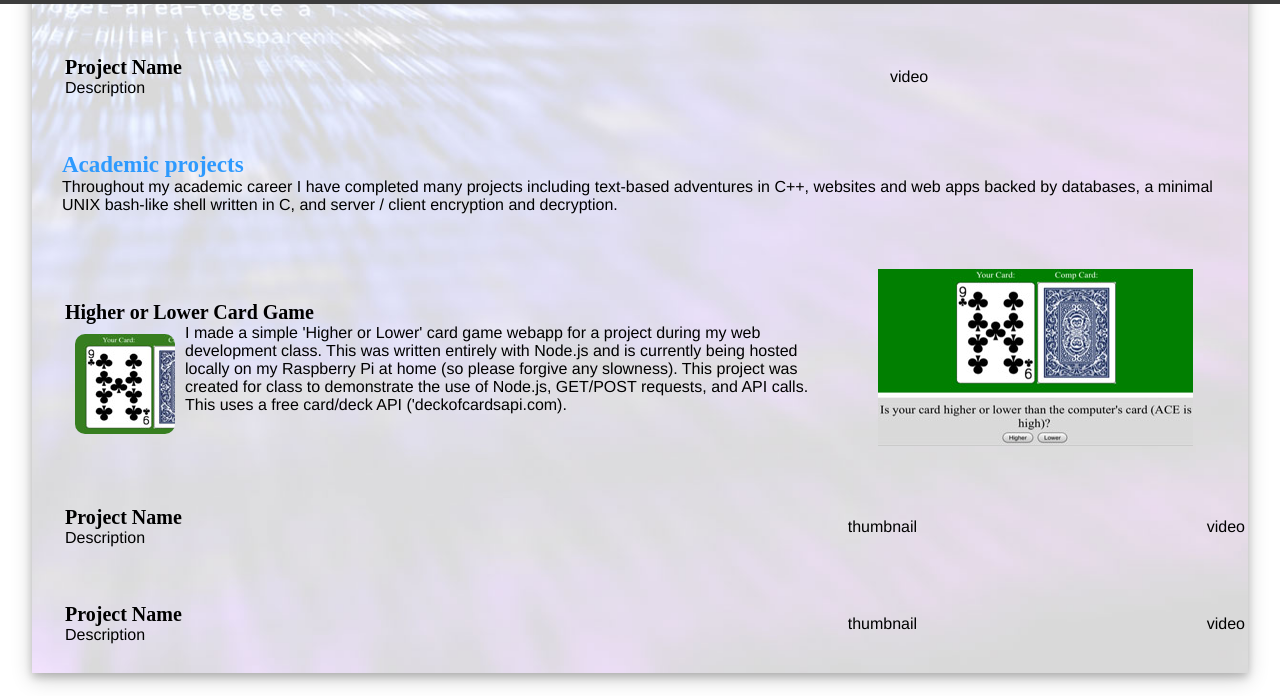
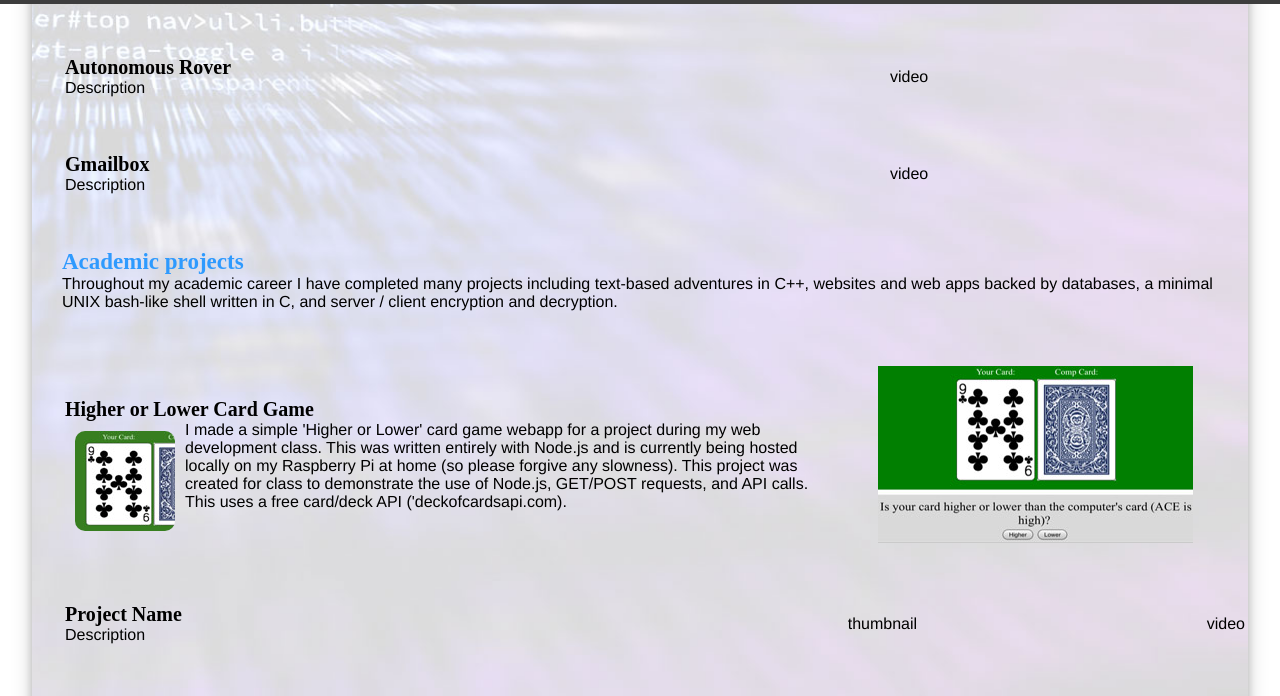
Before and after one commit to thweattm/thweattm.github.io, a Jekyll site: the page index.html, which Jekyll copies as it is, in a window 1280 px wide and 900 px high, scrolled down 1009 px, cut to the strip 204-900 px from the top of the window. Built offline with Jekyll 4.4.1, drawn with Linux system fonts in a browser that asks for light colours.

Commit message:
Update index.html

```diff
--- a/index.html
+++ b/index.html
@@ -128,7 +128,13 @@
 					</td>
 				</tr>
 				<tr>
-					<td><p><span class="location">Project Name</span><br>
+					<td><p><span class="location">Autonomous Rover</span><br>
+						<thumb>
+						Description</p></td>
+					<td>video</td>
+				</tr>
+				<tr>
+					<td><p><span class="location">Gmailbox</span><br>
 						<thumb>
 						Description</p></td>
 					<td>video</td>
```
